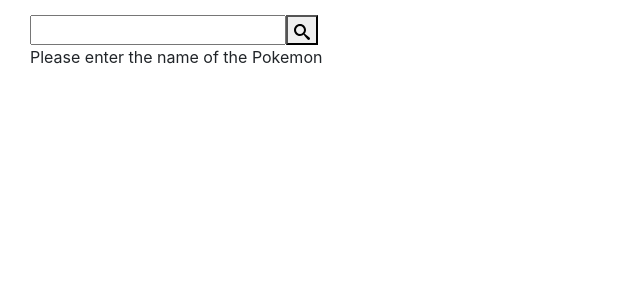
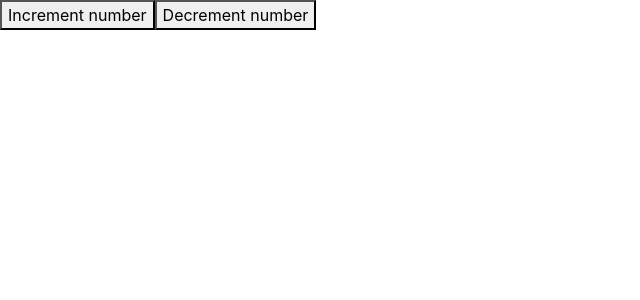
Before and after one commit to Aivazov/react-cra-4-hooks, a React (Create React App) app: page / in a window 1280 px wide. Shown: the top 300 px of the page, without its empty margins (0-640 px from the left). Built offline with nearby package versions, Linux system fonts and the light colour scheme.

Commit message:
useReducer practice

```diff
--- a/src/App.js
+++ b/src/App.js
@@ -5,6 +5,7 @@ import Timer from './Hooks-2/Timer';
 import TimerHooks from './Hooks-2/TimerHooks';
 import Counter from './Hooks-2/Counter';
 import CounterHooks from './Hooks-2/CounterHooks';
+import CounterHooks_useReducer from './Hooks-2/CounterHooks_useReducer'
 import SignUpForm from './Hooks-2/SignUpForm';
 import SignUpFormHooks from './Hooks-2/SignUpFormHooks';
 import ColorPicker from './Hooks-2/ColorPicker';
@@ -28,7 +29,7 @@ function App() {
   };
 
   return (
-    //{' '}
+
     // <AlertContext.Provider value={alert}>
     // <div className="App">
     //   <HooksFirstAlert />
@@ -40,6 +41,7 @@ function App() {
     // <TimerHooks />
     // <Counter />
     // <CounterHooks />
+    <CounterHooks_useReducer />
     // <SignUpForm />
     // <SignUpFormHooks />
     // <ColorPicker />
@@ -48,9 +50,9 @@ function App() {
     // <NewsHooks />
 
     // ***POKEMON API HOOKS***
-    <div style={{ margin: 15 }}>
-      <Pokemon />
-    </div>
+    // <div style={{ margin: 15 }}>
+    //   <Pokemon />
+    // </div>
   );
 }
 
--- /dev/null
+++ b/src/Hooks-2/CounterHooks_useReducer.js
@@ -0,0 +1,46 @@
+import React, { useState, useEffect, useReducer } from 'react';
+console.log('counter hooks useReducer');
+
+function reducer(state, action) {
+  // if (action.action === 'increment') {
+  //   return state + action.payload;
+  // }
+  // if (action.action === 'decrement') {
+  //   return state - action.payload;
+  // }
+
+  switch (action.type) {
+    case 'increment':
+      return state + action.payload;
+    case 'decrement':
+      return state - action.payload;
+    default:
+      return;
+  }
+}
+
+export default function CounterHooks_useReducer() {
+  const [count, dispatch] = useReducer(reducer, 0);
+
+  useEffect(() => {
+    document.title = `Total numbers: ${count}`;
+  }, [count]);
+
+  return (
+    <>
+      <button
+        type="button"
+        onClick={() => dispatch({ type: 'increment', payload: 1 })}
+      >
+        Increment number
+      </button>
+
+      <button
+        type="button"
+        onClick={() => dispatch({ type: 'decrement', payload: 1 })}
+      >
+        Decrement number
+      </button>
+    </>
+  );
+}
```
